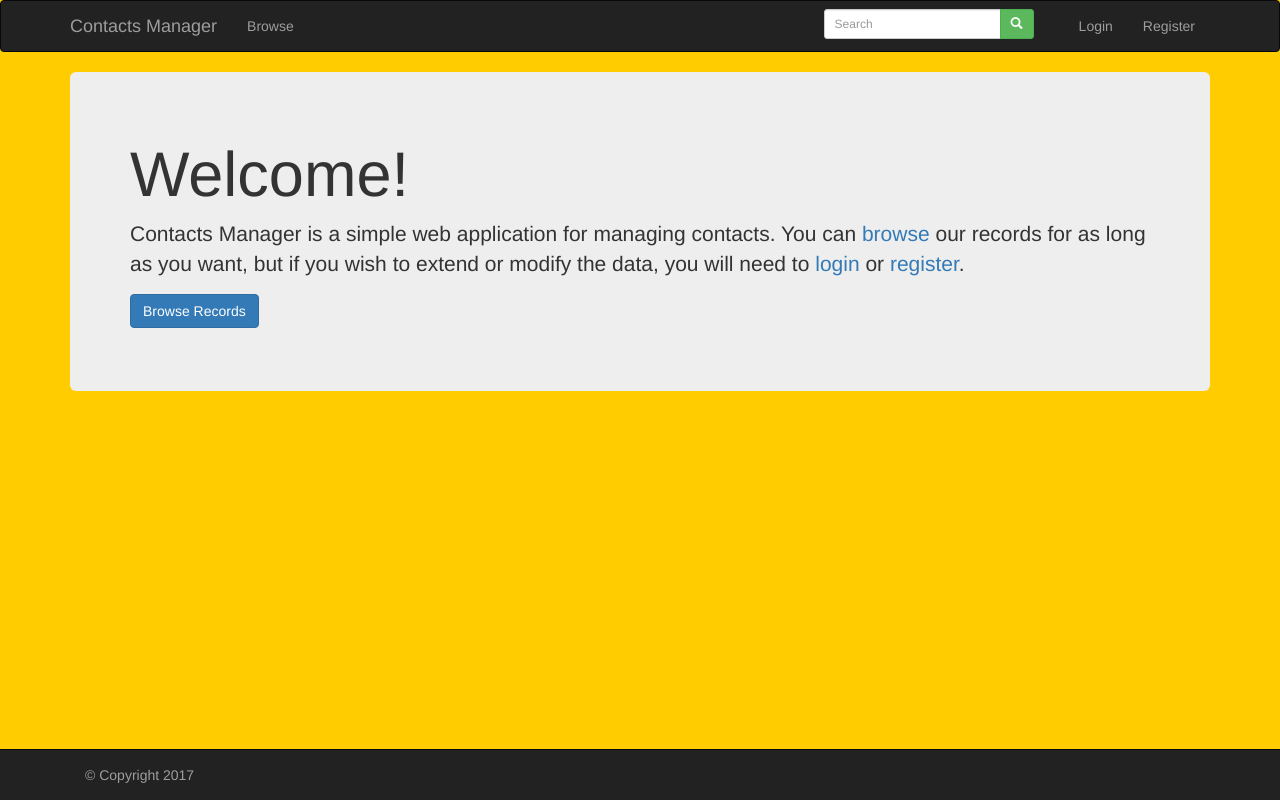
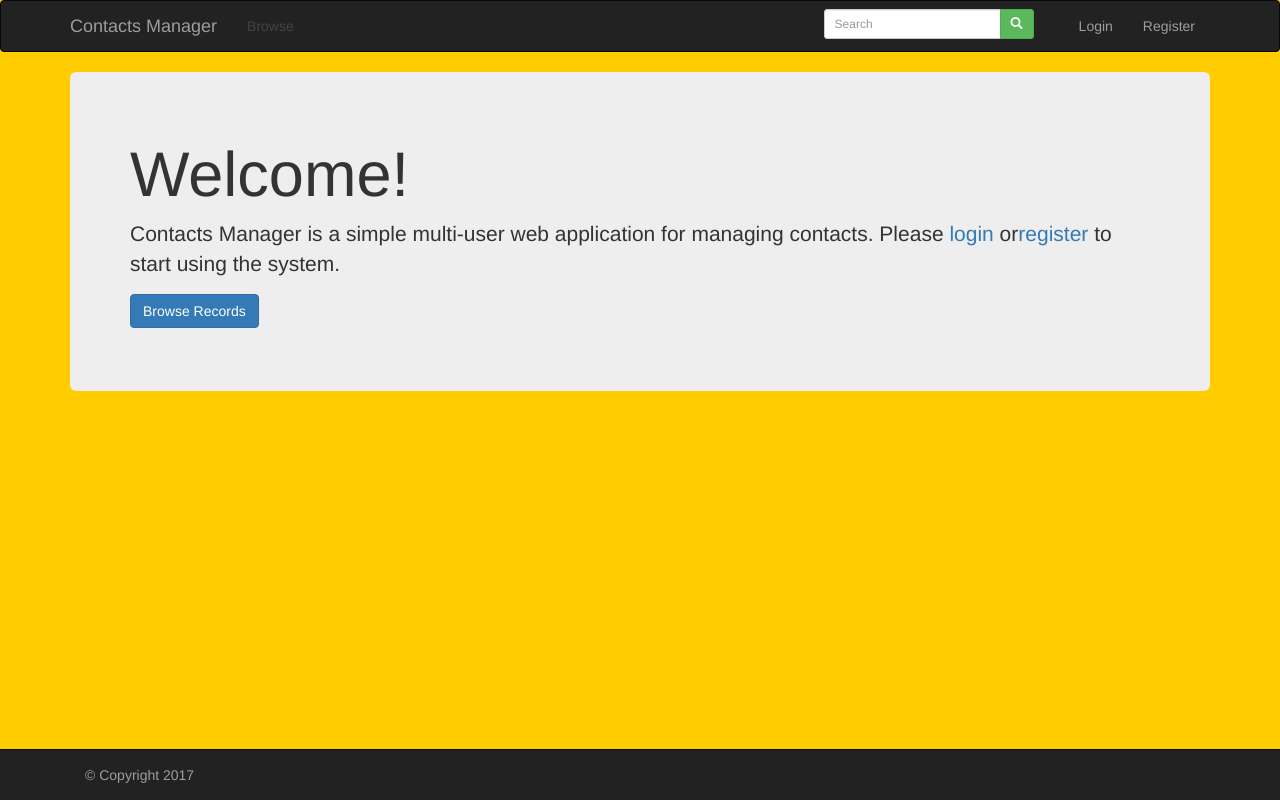
Before and after one commit to NasirA1/MyJS, a React (Create React App) app in the folder react-contacts-2/contacts-client/: page / in a window 1280 px wide. Built offline with nearby package versions, Linux system fonts and the light colour scheme.

Commit message:
multiuser

```diff
--- a/react-contacts-2/contacts-client/src/components/App.js
+++ b/react-contacts-2/contacts-client/src/components/App.js
@@ -74,7 +74,7 @@ class App extends Component {
           </Navbar.Header>
           <Navbar.Collapse>
             <Nav>
-              <NavItem eventKey={1} onClick={this.navigateTo.bind(this, "/browse")} /*disabled={!this.props.store.getState().user.isLoggedIn}*/>Browse</NavItem>
+              <NavItem eventKey={1} onClick={this.navigateTo.bind(this, "/browse")} disabled={!this.props.store.getState().user.isLoggedIn}>Browse</NavItem>
             </Nav>
             <Nav pullRight>
               <NavItem eventKey={2} onClick={this.navigateTo.bind(this, "/login")}>{ appState.user.isLoggedIn? 'Logout': 'Login' }</NavItem>
--- a/react-contacts-2/contacts-client/src/components/Home.js
+++ b/react-contacts-2/contacts-client/src/components/Home.js
@@ -9,8 +9,8 @@ class Home extends Component {
       <div className="container">
         <Jumbotron>
           <h1>Welcome!</h1>
-          <p>Contacts Manager is a simple web application for managing contacts.  You can <Link to="/browse">browse</Link> our records for as long
-             as you want, but if you wish to extend or modify the data, you will need to <Link to="/login">login</Link> or <Link to="/register">register</Link>.
+          <p>Contacts Manager is a simple multi-user web application for managing contacts.  Please <Link to="/login">login</Link> or
+          <Link to="/register">register</Link> to start using the system.
            </p>
           <p><Link to="/browse"><Button bsStyle="primary">Browse Records</Button></Link></p>
         </Jumbotron>
```
